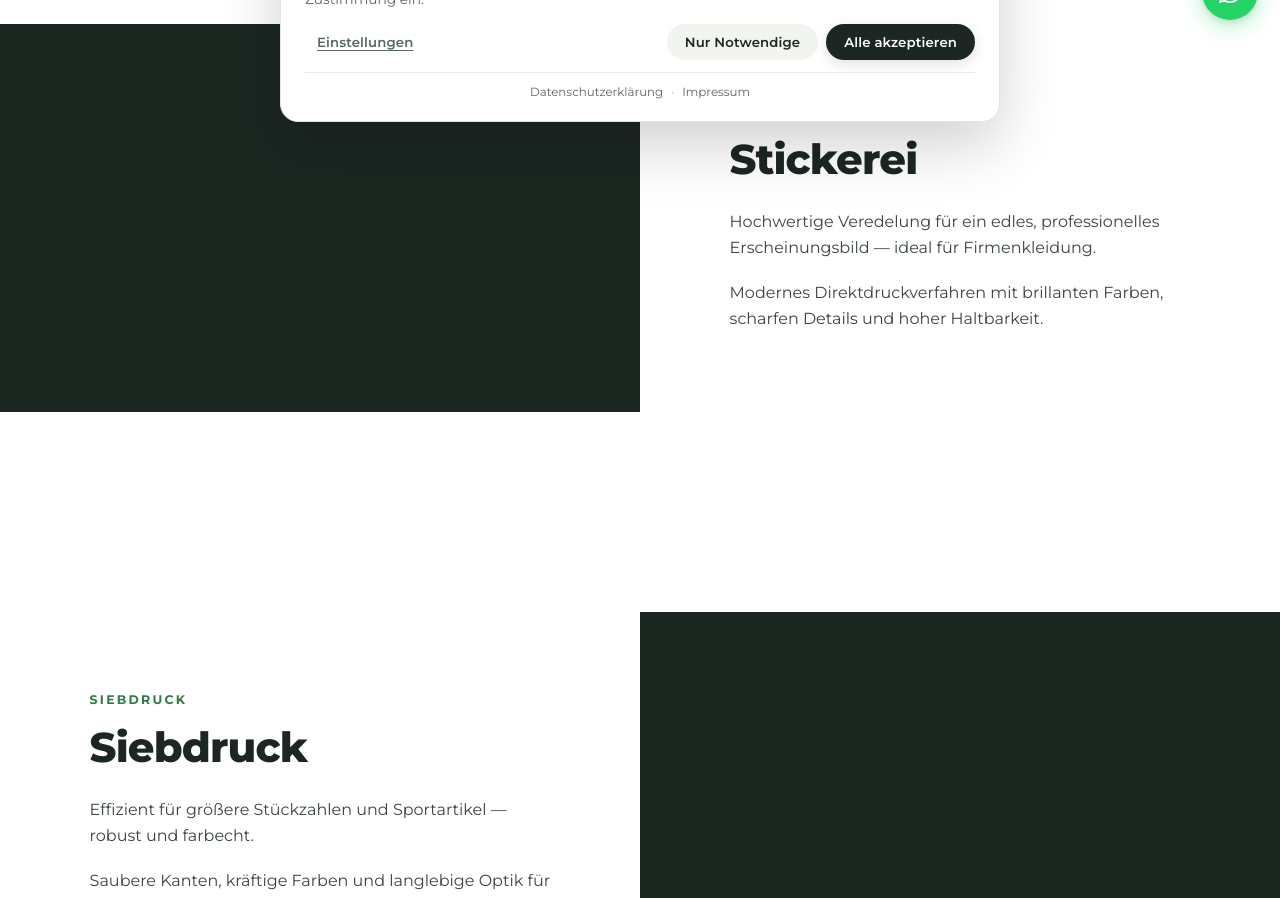
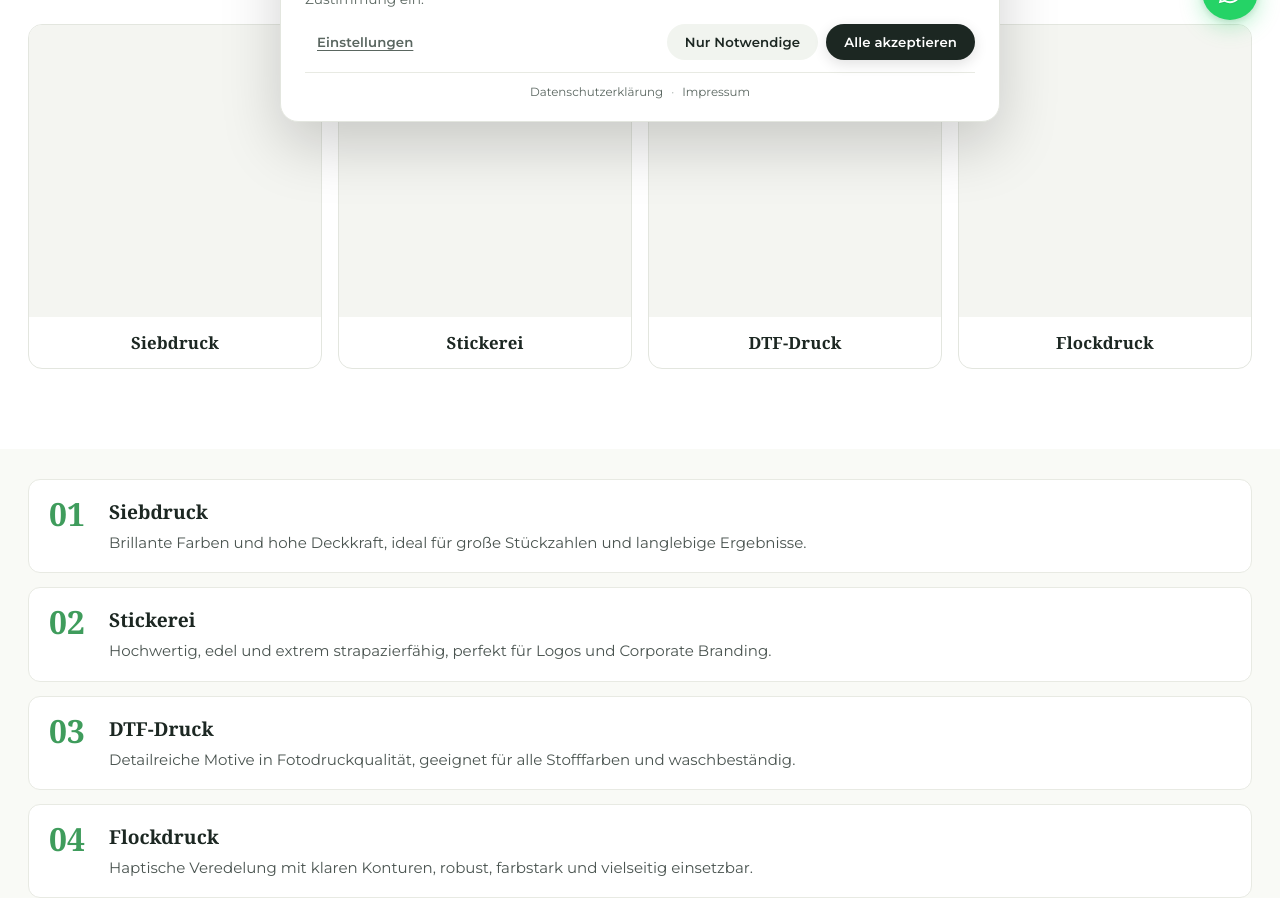
Before and after one commit to buse191213-cmd/inkii, a Next.js app: page /bereiche/textilveredelung in a window 1280 px wide. Shown: the part 660-1558 px from the top of the page. Built offline with nearby package versions, Linux system fonts and the light colour scheme; no server answers; the database is empty.

Commit message:
textilveredelung: redesign — 4 box grid + 5-number detail list + admin photo slots

```diff
--- a/src/app/bereiche/textilveredelung/page.tsx
+++ b/src/app/bereiche/textilveredelung/page.tsx
@@ -9,7 +9,7 @@ export const dynamic = "force-dynamic";
 
 export const metadata: Metadata = {
   title: "Textilveredelung | INKII Works",
-  description: "Veredelungsmethoden für professionelle Unternehmensbekleidung – Stickerei, DTF, Siebdruck und mehr.",
+  description: "Siebdruck, Stickerei, DTF-Druck, Flockdruck und Patches — alle Veredelungsmethoden im Überblick.",
   alternates: { canonical: "/bereiche/textilveredelung" },
 };
 
@@ -18,11 +18,16 @@ export default async function TextilveredelungDetailPage() {
   const d = getDictionary(locale);
   const t = d.textilSub;
   const heroImg = await getHomeImage("area-1");
-  const img1 = await getHomeImage("feat-1");
-  const img2 = await getHomeImage("feat-2");
+  const boxImgs = [
+    await getHomeImage("tv-method-1"),
+    await getHomeImage("tv-method-2"),
+    await getHomeImage("tv-method-3"),
+    await getHomeImage("tv-method-4"),
+  ];
 
   return (
     <SiteShell>
+      {/* Hero */}
       <section
         className="mm-page-hero"
         style={heroImg ? { backgroundImage: `url(${heroImg})` } : undefined}
@@ -40,26 +45,41 @@ export default async function TextilveredelungDetailPage() {
         </div>
       </section>
 
-      <section className="mm-split">
-        <div className="mm-split-img" style={img1 ? { backgroundImage: `url(${img1})` } : undefined} />
-        <div className="mm-split-body">
-          <span className="mm-page-kicker">{t.methods[0].title}</span>
-          <h2 className="mm-page-h2">{t.methods[0].title}</h2>
-          <p>{t.methods[0].text}</p>
-          <p>{t.methods[1].text}</p>
+      {/* 4'lü Kutu Grid — Foto + İsim */}
+      <section className="mm-page-section">
+        <div className="wrap">
+          <div className="tv-boxes">
+            {t.boxes.map((b, i) => (
+              <div className="tv-box" key={b.title}>
+                <div
+                  className="tv-box-img"
+                  style={boxImgs[i] ? { backgroundImage: `url(${boxImgs[i]})` } : undefined}
+                />
+                <div className="tv-box-label">{b.title}</div>
+              </div>
+            ))}
+          </div>
         </div>
       </section>
 
-      <section className="mm-split mm-split-reverse">
-        <div className="mm-split-img" style={img2 ? { backgroundImage: `url(${img2})` } : undefined} />
-        <div className="mm-split-body">
-          <span className="mm-page-kicker">{t.methods[2].title}</span>
-          <h2 className="mm-page-h2">{t.methods[2].title}</h2>
-          <p>{t.methods[2].text}</p>
-          <p>{t.methods[3].text}</p>
+      {/* 5 Numaralı Detay Listesi */}
+      <section className="mm-page-section tv-details-section">
+        <div className="wrap">
+          <div className="tv-details">
+            {t.details.map((det, i) => (
+              <div className="tv-detail" key={det.title}>
+                <span className="tv-detail-num">0{i + 1}</span>
+                <div className="tv-detail-body">
+                  <h3 className="tv-detail-title">{det.title}</h3>
+                  <p className="tv-detail-text">{det.text}</p>
+                </div>
+              </div>
+            ))}
+          </div>
         </div>
       </section>
 
+      {/* CTA */}
       <section className="mm-page-cta">
         <h2 className="mm-page-cta-h">{t.ctaTitle}</h2>
         <p className="mm-page-cta-p">{t.ctaText}</p>
--- a/src/dictionaries/de.ts
+++ b/src/dictionaries/de.ts
@@ -426,11 +426,18 @@ const de: Dictionary = {
     kicker: "Textilveredelung",
     h1: "Textilveredelung.",
     intro: "Textildruck & Bestickung für Firmen- und Berufsbekleidung sowie für Team- und Sportbekleidung.",
-    methods: [
-      { title: "Stickerei", text: "Hochwertige Veredelung für ein edles, professionelles Erscheinungsbild — ideal für Firmenkleidung." },
-      { title: "DTF-Druck", text: "Modernes Direktdruckverfahren mit brillanten Farben, scharfen Details und hoher Haltbarkeit." },
-      { title: "Siebdruck", text: "Effizient für größere Stückzahlen und Sportartikel — robust und farbecht." },
-      { title: "Flex-/Flockdruck", text: "Saubere Kanten, kräftige Farben und langlebige Optik für Schriftzüge, Namen und Logos." },
+    boxes: [
+      { title: "Siebdruck" },
+      { title: "Stickerei" },
+      { title: "DTF-Druck" },
+      { title: "Flockdruck" },
+    ],
+    details: [
+      { title: "Siebdruck", text: "Brillante Farben und hohe Deckkraft, ideal für große Stückzahlen und langlebige Ergebnisse." },
+      { title: "Stickerei", text: "Hochwertig, edel und extrem strapazierfähig, perfekt für Logos und Corporate Branding." },
+      { title: "DTF-Druck", text: "Detailreiche Motive in Fotodruckqualität, geeignet für alle Stofffarben und waschbeständig." },
+      { title: "Flockdruck", text: "Haptische Veredelung mit klaren Konturen, robust, farbstark und vielseitig einsetzbar." },
+      { title: "Patches", text: "Austauschbare Lösung für flexible Nutzung, langlebig im Alltag und ideal für ein einheitliches Erscheinungsbild." },
     ],
     ctaTitle: "Bereit für Ihre Veredelung?",
     ctaText: "Schicken Sie uns Ihr Logo — wir machen den Rest.",
--- a/src/dictionaries/en.ts
+++ b/src/dictionaries/en.ts
@@ -426,11 +426,18 @@ const en: Dictionary = {
     kicker: "Textile finishing",
     h1: "Textile finishing.",
     intro: "Textile printing & embroidery for corporate and workwear as well as team and sportswear.",
-    methods: [
-      { title: "Embroidery", text: "High-quality finishing for an elegant, professional look — ideal for corporate apparel." },
-      { title: "DTF print", text: "Modern direct-print process with brilliant colors, sharp details and high durability." },
-      { title: "Screen print", text: "Efficient for larger quantities and sports items — robust and color-fast." },
-      { title: "Flex/flock print", text: "Clean edges, strong colors and long-lasting look for lettering, names and logos." },
+    boxes: [
+      { title: "Screen Print" },
+      { title: "Embroidery" },
+      { title: "DTF Print" },
+      { title: "Flock Print" },
+    ],
+    details: [
+      { title: "Screen Print", text: "Brilliant colors and high opacity, ideal for large quantities and long-lasting results." },
+      { title: "Embroidery", text: "High-quality, elegant and extremely durable, perfect for logos and corporate branding." },
+      { title: "DTF Print", text: "Detailed motifs in photo print quality, suitable for all fabric colors and wash-resistant." },
+      { title: "Flock Print", text: "Haptic finishing with clear contours, robust, vibrant colors and versatile." },
+      { title: "Patches", text: "Interchangeable solution for flexible use, durable in everyday life and ideal for a uniform appearance." },
     ],
     ctaTitle: "Ready for your finishing?",
     ctaText: "Send us your logo — we'll do the rest.",
--- a/src/dictionaries/tr.ts
+++ b/src/dictionaries/tr.ts
@@ -426,11 +426,18 @@ const tr: Dictionary = {
     kicker: "Tekstil İşleme",
     h1: "Tekstil İşleme.",
     intro: "Kurumsal ve iş kıyafetleri ile takım ve spor kıyafetleri için tekstil baskı ve nakış.",
-    methods: [
-      { title: "Nakış", text: "Şık ve profesyonel görünüm için yüksek kaliteli işleme — kurumsal kıyafetler için ideal." },
-      { title: "DTF Baskı", text: "Parlak renkler, keskin detaylar ve yüksek dayanıklılık sunan modern direkt baskı yöntemi." },
-      { title: "Serigrafi", text: "Büyük üretim adetleri ve spor ürünleri için verimli — sağlam ve renk haslığı yüksek." },
-      { title: "Flex/Flok Baskı", text: "Temiz kenarlar, canlı renkler ve uzun ömürlü görünüm — yazılar, isimler ve logolar için." },
+    boxes: [
+      { title: "Serigrafi" },
+      { title: "Nakış" },
+      { title: "DTF Baskı" },
+      { title: "Flok Baskı" },
+    ],
+    details: [
+      { title: "Serigrafi", text: "Canlı renkler ve yüksek opaklık, büyük adetler ve uzun ömürlü sonuçlar için ideal." },
+      { title: "Nakış", text: "Kaliteli, şık ve son derece dayanıklı, logolar ve kurumsal markalama için mükemmel." },
+      { title: "DTF Baskı", text: "Foto baskı kalitesinde detaylı motifler, tüm kumaş renklerine uygun ve yıkamaya dayanıklı." },
+      { title: "Flok Baskı", text: "Net hatlarla dokunsal işleme, sağlam, canlı renkler ve çok yönlü kullanım." },
+      { title: "Yamalar", text: "Esnek kullanım için değiştirilebilir çözüm, günlük hayatta dayanıklı ve tek tip görünüm için ideal." },
     ],
     ctaTitle: "İşleme için hazır mısınız?",
     ctaText: "Logonuzu bize gönderin — gerisini biz halledelim.",
--- a/src/dictionaries/types.ts
+++ b/src/dictionaries/types.ts
@@ -314,7 +314,8 @@ export type Dictionary = {
     kicker: string;
     h1: string;
     intro: string;
-    methods: { title: string; text: string }[];
+    boxes: { title: string }[];
+    details: { title: string; text: string }[];
     ctaTitle: string;
     ctaText: string;
     ctaBtn: string;
--- a/src/lib/home-slots.ts
+++ b/src/lib/home-slots.ts
@@ -26,6 +26,10 @@ export const HOME_SLOTS: HomeSlot[] = [
   { slot: "feat-6", label: "Leistung 6 — Webdesign & digitale Lösungen", group: "feature", size: "800×1000", ratio: "4/5" },
   { slot: "feat-7", label: "Leistung 7 — Onlineshops für Unternehmen", group: "feature", size: "800×1000", ratio: "4/5" },
   { slot: "feat-8", label: "Leistung 8 — Ganzheitliche Marketinglösungen", group: "feature", size: "800×1000", ratio: "4/5" },
+  { slot: "tv-method-1", label: "Textilveredelung — Siebdruck (Foto)", group: "feature", size: "800×800", ratio: "1/1" },
+  { slot: "tv-method-2", label: "Textilveredelung — Stickerei (Foto)", group: "feature", size: "800×800", ratio: "1/1" },
+  { slot: "tv-method-3", label: "Textilveredelung — DTF-Druck (Foto)", group: "feature", size: "800×800", ratio: "1/1" },
+  { slot: "tv-method-4", label: "Textilveredelung — Flockdruck (Foto)", group: "feature", size: "800×800", ratio: "1/1" },
   { slot: "nh-hero", label: "Nachhaltigkeit — Titelbild (großer Hero-Bereich)", group: "nachhaltigkeit", size: "1920×900", ratio: "21/9" },
   { slot: "nh-1", label: "Nachhaltigkeit — Karte 1: Faire Textilien", group: "nachhaltigkeit", size: "800×1000", ratio: "4/5" },
   { slot: "nh-2", label: "Nachhaltigkeit — Karte 2: Wassersparende Verfahren", group: "nachhaltigkeit", size: "800×1000", ratio: "4/5" },
```
Also changed, not shown: src/app/globals.css.
